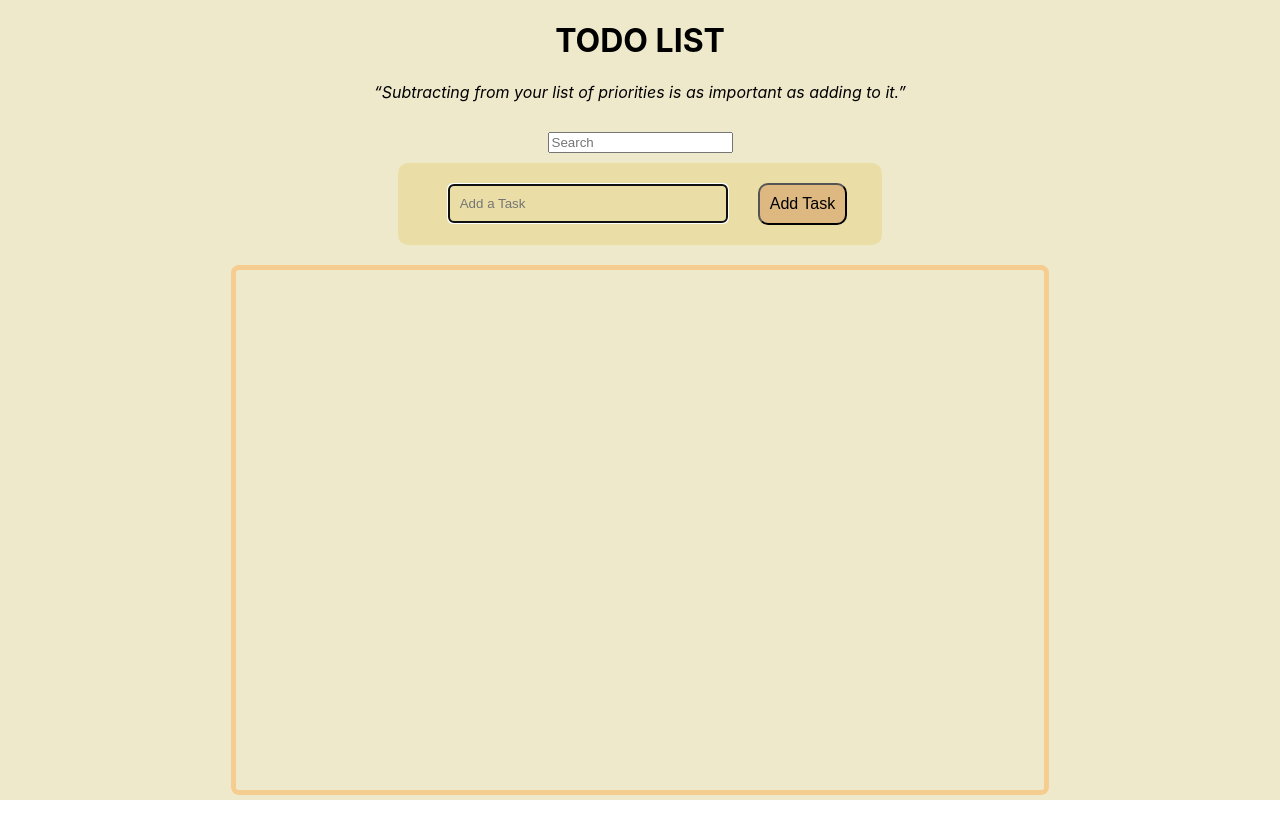
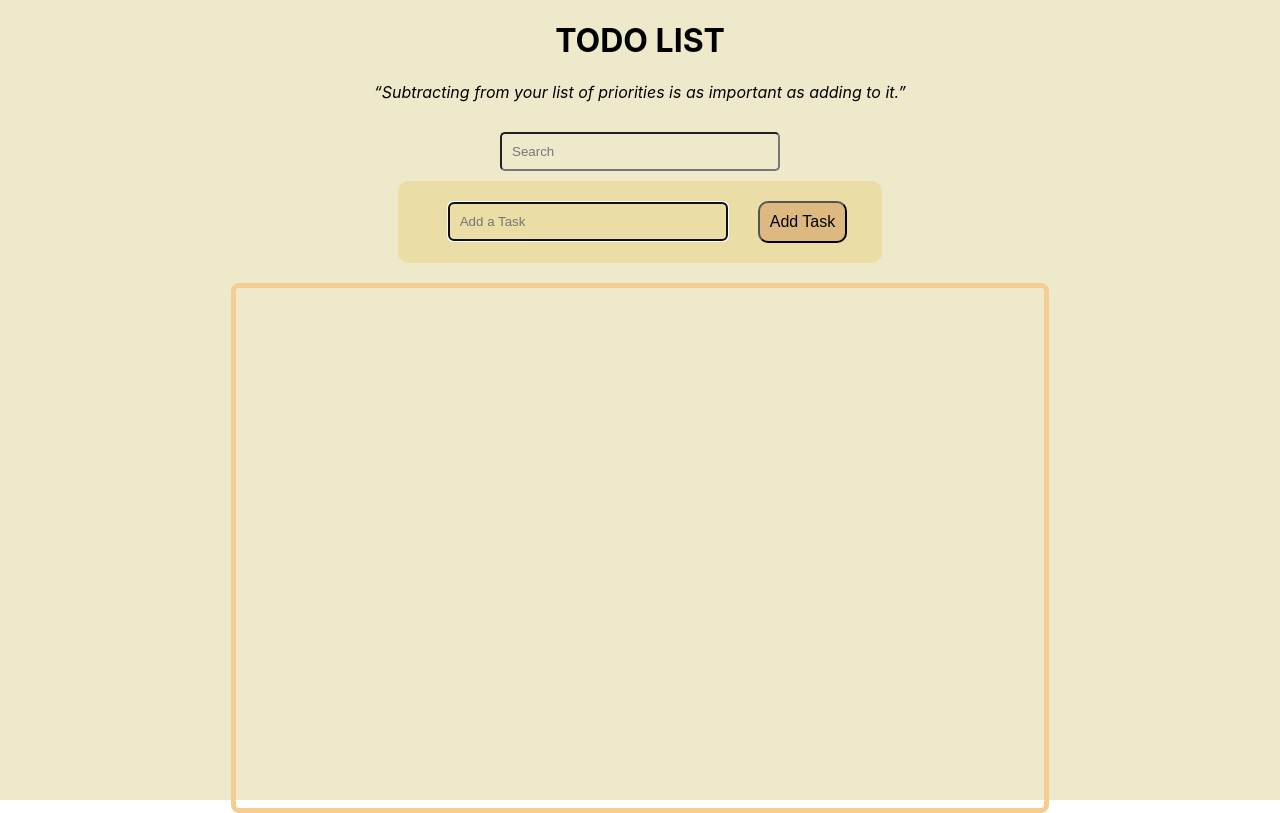
Before and after one commit to Kemuntogift/TodoListReact, a React (Create React App) app: page / in a window 1280 px wide. Built offline with nearby package versions, Linux system fonts and the light colour scheme.

Commit message:
style serach field

```diff
--- a/src/components/TodoList/TodoList.jsx
+++ b/src/components/TodoList/TodoList.jsx
@@ -57,6 +57,7 @@ export default function TodoList() {
         type="text"
         onChange={(e) => searchItems(e.target.value)}
         placeholder="Search"
+        className="todosearch"
       />
       <Form onSubmit={addTodo} />
       <div className="list-container">
--- a/src/components/TodoList/todolist.css
+++ b/src/components/TodoList/todolist.css
@@ -22,3 +22,10 @@
 .forsearch input {
     margin: 10px;
 }
+
+.todosearch {
+    padding: 10px;
+    width: 20vw;
+    background: none;
+    border-radius: 5px;
+}
```
